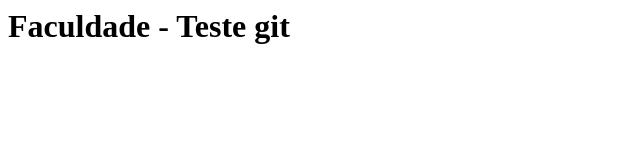
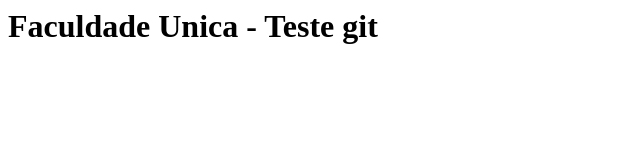
Before and after one commit to gerlanecortez/faculdade_trabalho, a plain HTML site: page index.html in a window 1280 px wide. Shown: the whole page, without its empty margins (0-640 px from the left). Drawn offline with Linux system fonts and the light colour scheme.

Commit message:
Update index.html

```diff
--- a/index.html
+++ b/index.html
@@ -2,6 +2,6 @@
  <head>
  </head>
  <body>
-   <h1>Faculdade - Teste git<h1>
+   <h1>Faculdade Unica - Teste git<h1>
  </body>
 </html>
```
